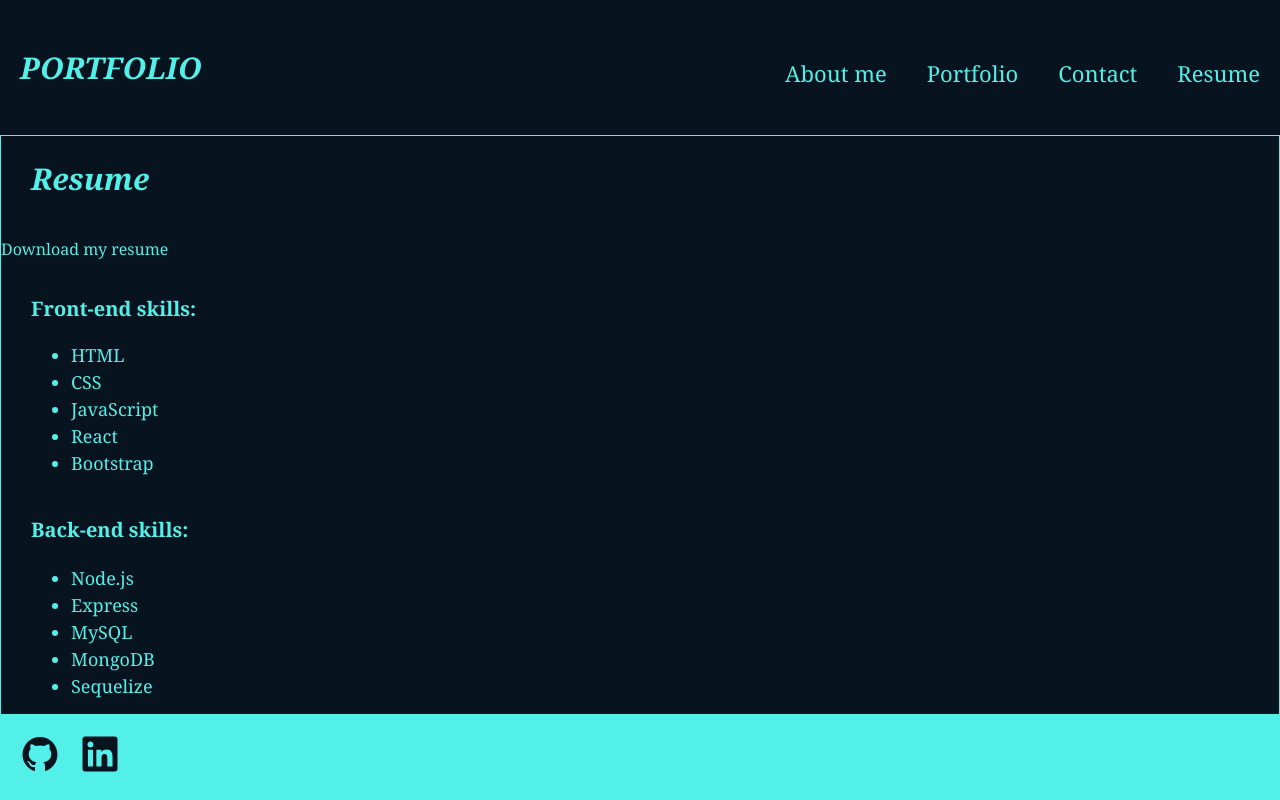
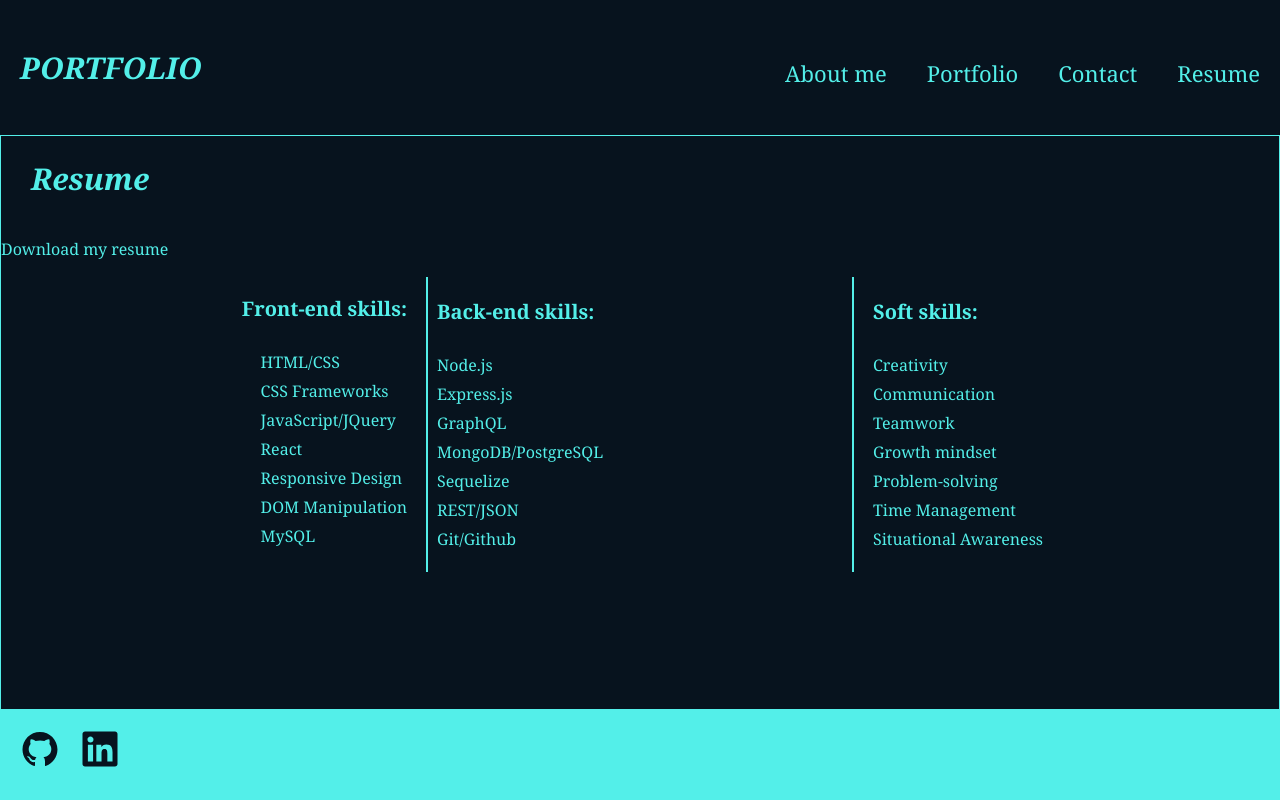
Before and after one commit to explorer7733/AnnaK-react-portfolio, a React (Vite) app in the folder AnnaK-React-Portfolio/: page / in a window 1280 px wide. Both pictures are taken after a click on the item "Resume". Built offline with nearby package versions, Linux system fonts and the light colour scheme.

Commit message:
modify Resume.jsx component and its style at App.css

```diff
--- a/AnnaK-React-Portfolio/src/App.css
+++ b/AnnaK-React-Portfolio/src/App.css
@@ -274,14 +274,60 @@ a {
   font-style: var(--italic);
 }
 
-.headerSkills {
-  font-size: 20px;
+.skills-container {
+  display: flex;
+  justify-content: center;
+  align-items: flex-start;
+  position: relative;
+  gap: 30px;
 }
 
 .skills {
+  width: 70%;
+  display: flex;
+  flex-direction: column;
+  align-items: flex-end;
+}
+
+.skills.back-end,
+.skills.soft-skills {
+  align-items: flex-start;
+}
+
+.divider {
+  width: 2px;
+  background-color: var(--aqua);
+  height: 100%;
+  position: absolute;
+}
+
+.skills-container .divider:nth-child(2) {
+  left: 33.33%;
+  transform: translateX(-50%);
+}
+
+.skills-container .divider:nth-child(4) {
+  left: 66.66%;
+  transform: translateX(-50%);
+}
+
+.headerSkills {
+  font-size: 20px;
+  margin-bottom: 10px;
+}
+
+ul {
+  list-style-type: none;
+  padding-left: 0;
+}
+
+li {
+  margin-bottom: 5px;
+}
+/*.skills {
   font-size: 18px;
   margin-left: 30px;
-}
+}*/
 
 /* CSS for Footer.jsx */
 footer {
--- a/AnnaK-React-Portfolio/src/pages/Resume.jsx
+++ b/AnnaK-React-Portfolio/src/pages/Resume.jsx
@@ -3,25 +3,45 @@ function Resume() {
         <div className="resume">
             <h1 className="titleResume">Resume</h1>
             <p>Download my resume</p>
-            <div className="skills">
+            <div className="skills-container">
+                <div className="skills front-end">
                     <h2 className="headerSkills">Front-end skills:</h2>
                     <ul>
-                    <li>HTML</li>
-                    <li>CSS</li>
-                    <li>JavaScript</li>
+                        <li>HTML/CSS</li>
+                        <li>CSS Frameworks</li>
+                        <li>JavaScript/JQuery</li>
                         <li>React</li>
-                    <li>Bootstrap</li>
+                        <li>Responsive Design</li>
+                        <li>DOM Manipulation</li>
+                        <li>MySQL</li>
                     </ul>
                 </div>
-            <div className="skills">
+                <div className="divider"></div>
+                <div className="skills back-end">
                     <h3 className="headerSkills">Back-end skills:</h3>
                     <ul>
                         <li>Node.js</li>
-                    <li>Express</li>
-                    <li>MySQL</li>
-                    <li>MongoDB</li>
+                        <li>Express.js</li>
+                        <li>GraphQL</li>
+                        <li>MongoDB/PostgreSQL</li>
                         <li>Sequelize</li>
+                        <li>REST/JSON</li>
+                        <li>Git/Github</li>
                     </ul>
+                </div>
+                <div className="divider"></div>
+                <div className="skills soft-skills">
+                    <h3 className="headerSkills">Soft skills:</h3>
+                    <ul>
+                        <li>Creativity</li>
+                        <li>Communication</li>
+                        <li>Teamwork</li>
+                        <li>Growth mindset</li>
+                        <li>Problem-solving</li>
+                        <li>Time Management</li>
+                        <li>Situational Awareness</li>
+                    </ul>
+                </div>
             </div>
         </div>
     );
```
Lines whose indentation alone changed are shown as unchanged.
